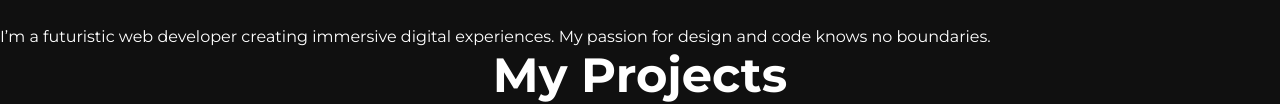
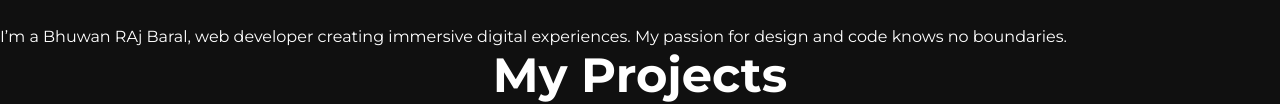
Before and after one commit to vhu1/portfolio, a plain HTML site: page index.html in a window 1280 px wide. Shown: the part 861-965 px from the top of the page. Drawn offline with Linux system fonts and the light colour scheme.

Commit message:
first change

```diff
--- a/index.html
+++ b/index.html
@@ -39,7 +39,7 @@
 
     <section id="about">
         <h2 class="section-title">About Me</h2>
-        <p class="fade-in-text">I’m a futuristic web developer creating immersive digital experiences. My passion for design and code knows no boundaries.</p>
+        <p class="fade-in-text">I’m a Bhuwan RAj Baral, web developer creating immersive digital experiences. My passion for design and code knows no boundaries.</p>
     </section>
 
     <section id="projects">
```
